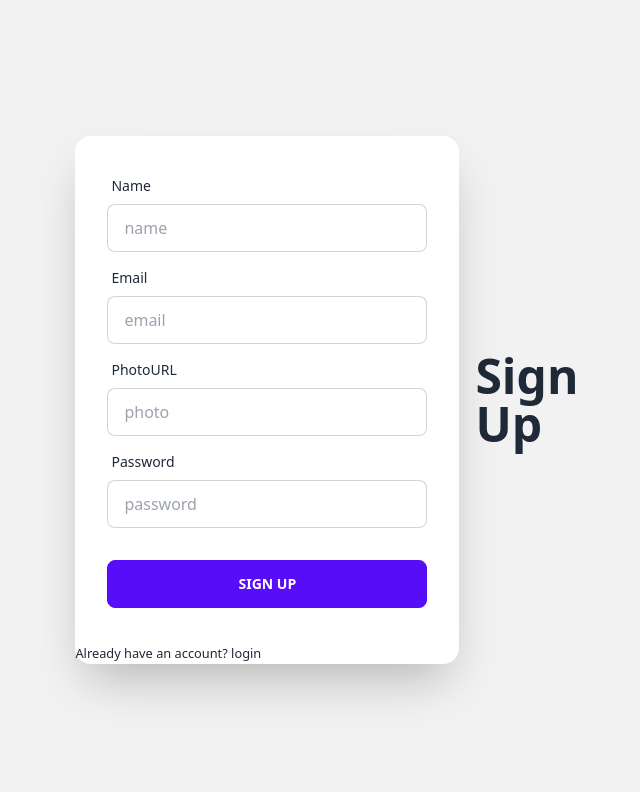
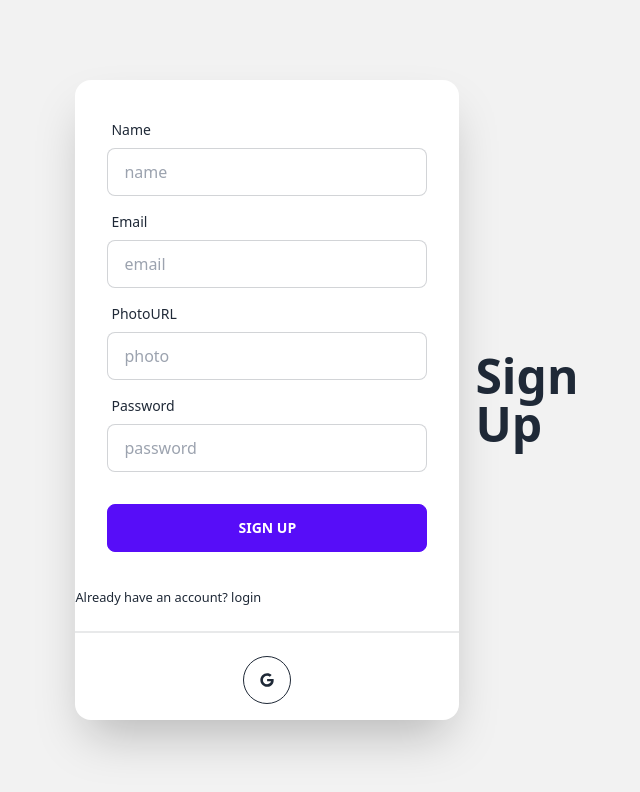
Before and after one commit to Mirhasankhan/bistro-restaurant, a React (Vite) app: page /signup in a window 1280 px wide. Shown: the top 792 px of the page, without its empty margins (301-941 px from the left). Built offline with nearby package versions, Linux system fonts and the light colour scheme; no server answers.

Commit message:
social login added

```diff
--- /dev/null
+++ b/src/Pages/Shared/SocialLogin.jsx
@@ -0,0 +1,45 @@
+import React, { useContext } from 'react';
+import { FaGoogle } from 'react-icons/fa';
+import { AuthContext } from '../../Providers/AuthProvider';
+import { useLocation, useNavigate } from 'react-router-dom';
+
+
+const SocialLogin = () => {
+    const location = useLocation()
+    const navigate = useNavigate()
+
+    const from = location.state?.from?.pathname || '/';
+
+    const { googleSignIn } = useContext(AuthContext)
+    const handleGoogleSignIn = () => {
+        googleSignIn()
+            .then((result) => {
+                const loggedInUser = result.user;
+                const saveUser = { name: loggedInUser.displayName, email: loggedInUser.email }
+                fetch('http://localhost:5000/users', {
+                    method: 'POST',
+                    headers: {
+                        'content-type': 'application/json'
+                    },
+                    body: JSON.stringify(saveUser)
+                })
+                    .then(res => res.json())
+                    .then(() => {
+                        navigate(from, { replace: true })
+                    })
+            })
+            .then(() => { })
+    }
+    return (
+        <div>
+            <div className="divider"></div>
+            <div className='w-full text-center my-4'>
+                <button onClick={handleGoogleSignIn} className="btn btn-circle btn-outline">
+                    <FaGoogle></FaGoogle>
+                </button>
+            </div>
+        </div>
+    );
+};
+
+export default SocialLogin;
--- a/src/Pages/SignIn/Login.jsx
+++ b/src/Pages/SignIn/Login.jsx
@@ -4,6 +4,7 @@
 import { AuthContext } from '../../Providers/AuthProvider';
 import { Link, useLocation, useNavigate } from 'react-router-dom';
 import Swal from 'sweetalert2';
+import SocialLogin from '../Shared/SocialLogin';
 
 const Login = () => {
     const { signIn } = useContext(AuthContext)
@@ -83,6 +84,7 @@
                         </div>
                         <p><small>New Here? <Link to="/signup">Create An Account</Link></small></p>
                     </form>
+                    <SocialLogin></SocialLogin>
 
                 </div>
             </div>
--- a/src/Pages/SignUp/SignUp.jsx
+++ b/src/Pages/SignUp/SignUp.jsx
@@ -3,18 +3,35 @@
 import { AuthContext } from '../../Providers/AuthProvider';
 import { Helmet } from 'react-helmet-async';
 import { Link, useNavigate } from 'react-router-dom';
+import SocialLogin from '../Shared/SocialLogin';
 
 const SignUp = () => {
     const { createUser, updateUserProfile } = useContext(AuthContext)
     const navigate = useNavigate()
-    const { register, handleSubmit, formState: { errors } , reset} = useForm();
+    const { register, handleSubmit, formState: { errors }, reset } = useForm();
     const onSubmit = data => {
         createUser(data.email, data.password)
-        .then(result =>{
-            updateUserProfile(data.name, data.photoURL)
-            navigate('/')
-        })
-        .catch(error =>{})
+            .then(() => {
+                updateUserProfile(data.name, data.photoURL)
+                const savedUser = {name: data.name, email: data.email}
+                fetch('http://localhost:5000/users', {
+                    method: 'POST',
+                    headers: {
+                        'content-type': 'application/json'
+                    },
+                    body: JSON.stringify(savedUser)
+                })
+                    .then(res => res.json())
+                    .then(data => {
+                        if (data.insertedId) {
+                            alert('user saved in DB')
+                            navigate('/')
+                        }
+                    })
+
+
+            })
+            .catch(() => { })
         reset()
     };
     return (
@@ -63,6 +80,7 @@
                                 </div>
                             </form>
                             <p><small>Already have an account? <Link to="/login">login</Link></small></p>
+                            <SocialLogin></SocialLogin>
                         </div>
                     </div>
                 </div>
--- a/src/Providers/AuthProvider.jsx
+++ b/src/Providers/AuthProvider.jsx
@@ -1,13 +1,20 @@
 import React, { createContext, useEffect, useState } from 'react';
-import { createUserWithEmailAndPassword, getAuth, onAuthStateChanged, signInWithEmailAndPassword, signOut, updateProfile } from "firebase/auth";
+import { createUserWithEmailAndPassword, getAuth, onAuthStateChanged, signInWithEmailAndPassword, signInWithPopup, signOut, updateProfile } from "firebase/auth";
 import app from '../Firebase/firebase.config';
+import { GoogleAuthProvider } from "firebase/auth";
 
 export const AuthContext = createContext(null)
 const auth = getAuth(app)
+const googleProvider = new GoogleAuthProvider();
 
 const AuthProvider = ({ children }) => {
     const [user, setUser] = useState(null)
     const [loading, setLoading] = useState(true)
+
+    const googleSignIn = ()=>{
+        setLoading()
+        return signInWithPopup(auth, googleProvider)
+    }
 
     const createUser = (email, password) => {
         setLoading(true)
@@ -45,7 +52,8 @@
         createUser,
         signIn,
         logOut,
-        updateUserProfile
+        updateUserProfile,
+        googleSignIn
     }
 
     return (
--- a/src/Routes/Router.jsx
+++ b/src/Routes/Router.jsx
@@ -44,7 +44,7 @@
     },
     {
         path: 'dashboard',
-        element: <Dashboard></Dashboard>,
+        element: <PrivateRoute><Dashboard></Dashboard></PrivateRoute>,
         children: [
             {
                 path: 'myCart',
```
